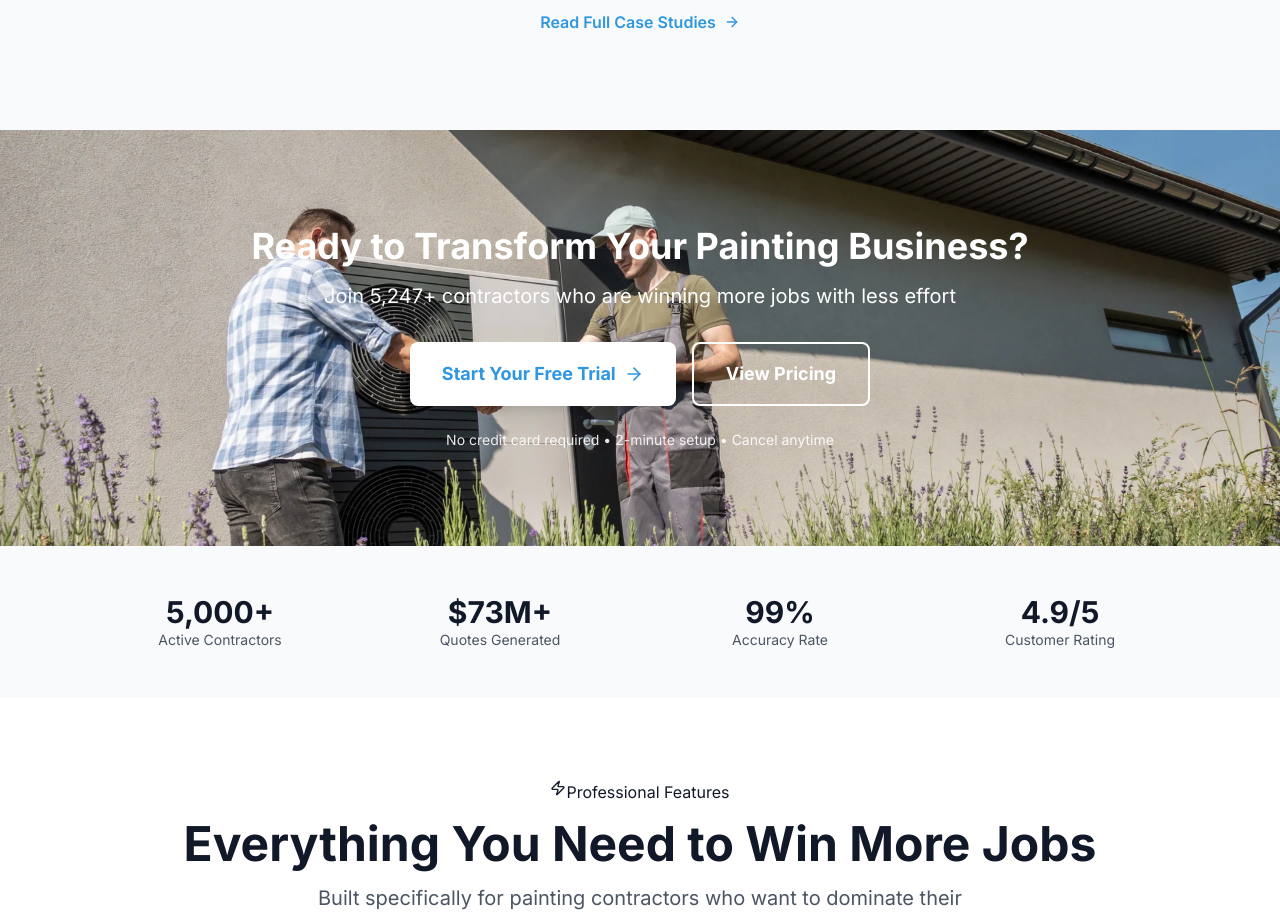
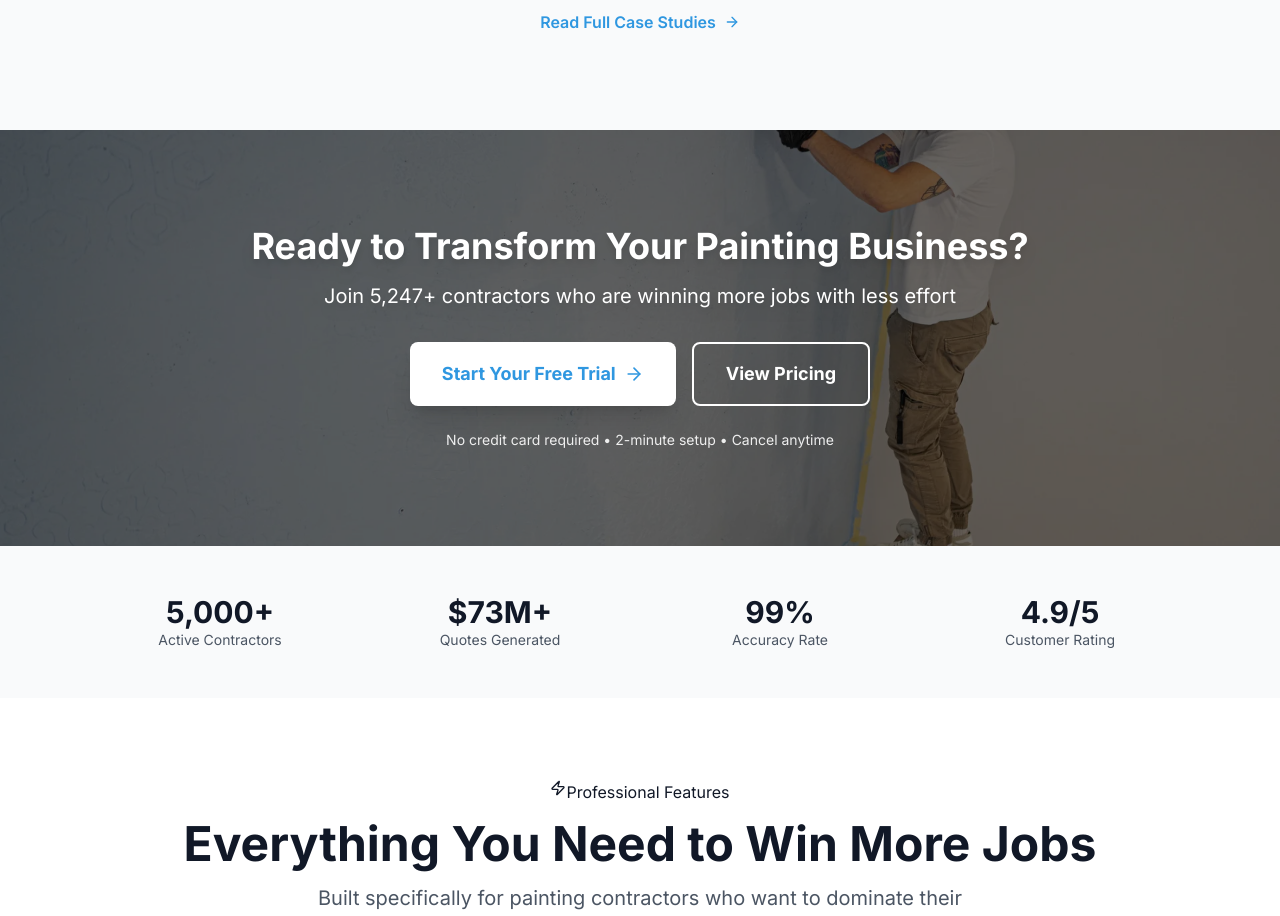
Before and after one commit to SteppieD/painttest2, a Next.js app: page / in a window 1280 px wide. Shown: the part 2280-3196 px from the top of the page. Built offline with nearby package versions, Linux system fonts and the light colour scheme.

Commit message:
Fix homepage CTA section - better image and dark overlay for text readability

```diff
--- a/components/homepage/OptimizedSaaSLayoutWithImages.tsx
+++ b/components/homepage/OptimizedSaaSLayoutWithImages.tsx
@@ -359,18 +359,20 @@ export function OptimizedSaaSLayoutWithImages() {
       <section className="py-16 lg:py-24 gradient-orange-contrast contrast-overlay text-white relative overflow-hidden">
         <div className="absolute inset-0 image-overlay">
           <Image
-            src={professionalImages.hero.tertiary}
-            alt="Contractor success"
+            src={professionalImages.hero.main}
+            alt="Professional painter at work"
             fill
             className="object-cover"
           />
+          {/* Dark overlay for better text readability */}
+          <div className="absolute inset-0 bg-black/60"></div>
           <div className="gradient-mesh-overlay"></div>
         </div>
         <div className="container mx-auto max-w-4xl px-4 sm:px-6 lg:px-8 text-center relative z-10 text-white-important">
-          <h2 className="text-3xl lg:text-4xl font-bold mb-4 text-white">
+          <h2 className="text-3xl lg:text-4xl font-bold mb-4 text-white drop-shadow-lg">
             Ready to Transform Your Painting Business?
           </h2>
-          <p className="text-xl mb-8 text-white">
+          <p className="text-xl mb-8 text-white drop-shadow-lg">
             Join 5,247+ contractors who are winning more jobs with less effort
           </p>
           <div className="flex flex-col sm:flex-row gap-4 justify-center">
```
